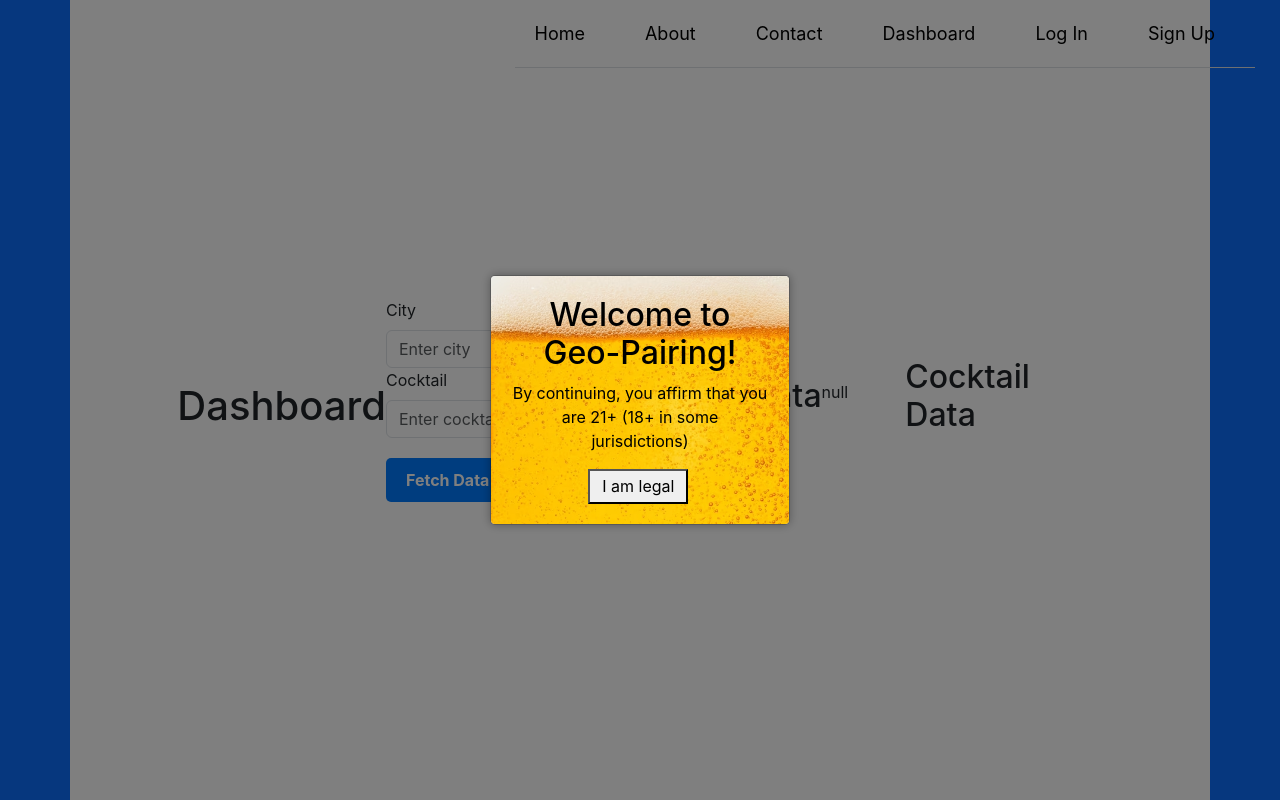
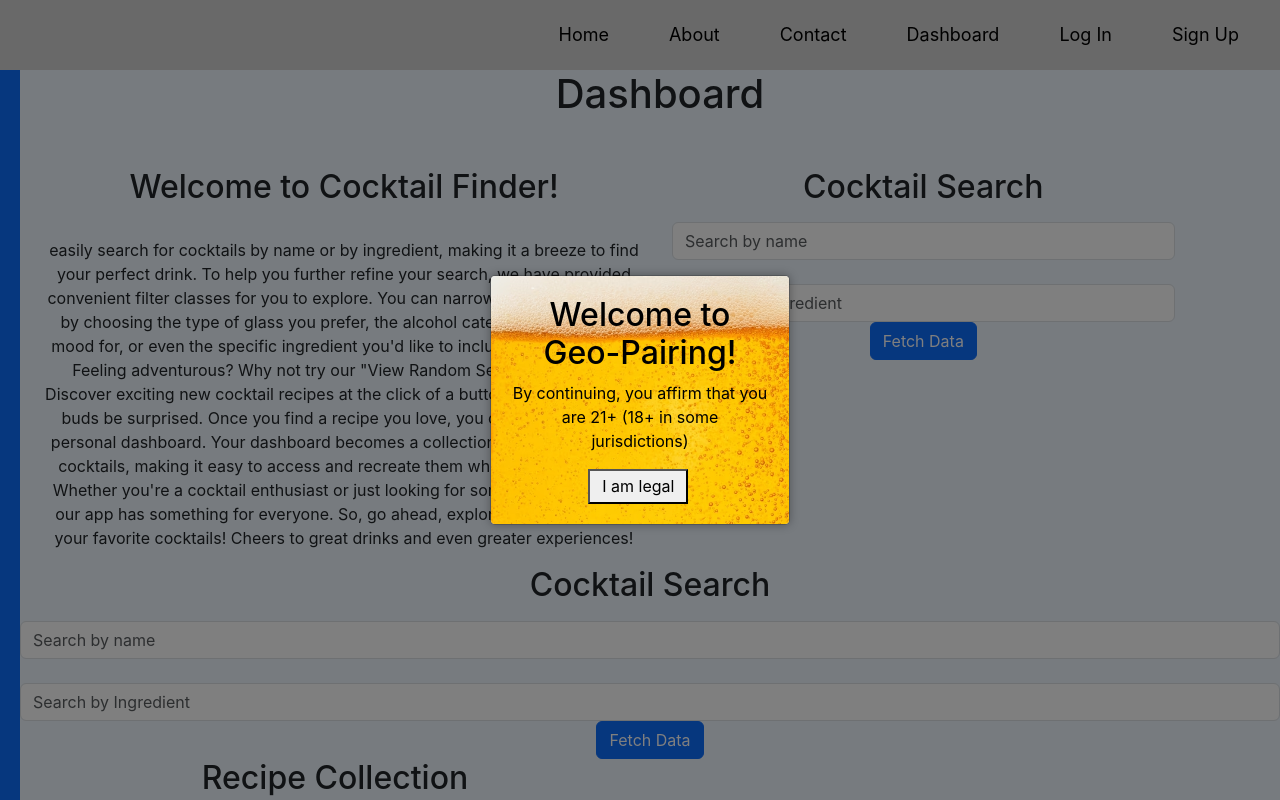
Before and after one commit to iangoodwin173/geo-pairing, a React (Create React App) app in the folder client/: page /dashboard in a window 1280 px wide. Shown: the top 800 px of the page. Built offline with nearby package versions, Linux system fonts and the light colour scheme.

Commit message:
updated styling

```diff
--- a/client/src/pages/Dashboard.js
+++ b/client/src/pages/Dashboard.js
@@ -1,10 +1,10 @@
-import React, { useState } from 'react';
-import { Button, Form, Container, Row, Col } from 'react-bootstrap';
-import { useForm } from 'react-hook-form';
-import fetchCityData from '../services/cityService';
-import fetchCocktailData from '../services/cocktailService';
+import React, { useState } from "react";
+import { Button, Form, Container, Row, Col } from "react-bootstrap";
+import { useForm } from "react-hook-form";
+import fetchCityData from "../services/cityService";
+import fetchCocktailData from "../services/cocktailService";
 
-import "../style/dashboard.css"
+import "../style/dashboard.css";
 
 const Dashboard = () => {
   const { register, handleSubmit } = useForm();
@@ -18,8 +18,10 @@ const Dashboard = () => {
       const cocktailDataResult = await fetchCocktailData(cocktail);
       console.log(cityDataResult, cocktailDataResult);
 
-      const cocktailNames = cocktailDataResult.drinks.map(drink => drink.strDrink);
-      const cocktailIngredients = cocktailDataResult.drinks.map(drink => ({
+      const cocktailNames = cocktailDataResult.drinks.map(
+        (drink) => drink.strDrink
+      );
+      const cocktailIngredients = cocktailDataResult.drinks.map((drink) => ({
         ingredient1: drink.strIngredient1,
         ingredient2: drink.strIngredient2,
         ingredient3: drink.strIngredient3,
@@ -35,41 +37,106 @@ const Dashboard = () => {
         ingredient13: drink.strIngredient13,
         ingredient14: drink.strIngredient14,
         ingredient15: drink.strIngredient15,
-
       }));
 
       setCityData(cityDataResult);
       setCocktailData(cocktailNames);
       setIngredients(cocktailIngredients);
-
-
-
-
-
-
     } catch (error) {
-      console.error('An error occurred while fetching data:', error);
+      console.error("An error occurred while fetching data:", error);
     }
   };
 
   return (
-    <Container>
+   <div className="dashboard-container">
+        <div className="header-container">
         <h1>Dashboard</h1>
+          <Row>
+            <Col className="intro-col" sm={6}>
+          <p className="p-class">
+            <h2>Welcome to Cocktail Finder!</h2> <br></br>
+            easily search for cocktails by name or by ingredient, making it a
+            breeze to find your perfect drink. To help you further refine your
+            search, we have provided convenient filter classes for you to
+            explore. You can narrow down your options by choosing the type of
+            glass you prefer, the alcohol category you're in the mood for, or
+            even the specific ingredient you'd like to include in your cocktail.
+            Feeling adventurous? Why not try our "View Random Selection"
+            feature! Discover exciting new cocktail recipes at the click of a
+            button and let your taste buds be surprised. Once you find a recipe
+            you love, you can save it to your personal dashboard. Your dashboard
+            becomes a collection of all your favorite cocktails, making it easy
+            to access and recreate them whenever you desire. Whether you're a
+            cocktail enthusiast or just looking for something refreshing, our
+            app has something for everyone. So, go ahead, explore, and start
+            saving your favorite cocktails! Cheers to great drinks and even
+            greater experiences!
+          </p>
+          </Col>
+
+          <Col className="search-col" sm={5}>
           <Form onSubmit={handleSubmit(onSubmit)}>
         <Form.Group controlId="city">
-          <Form.Label>City</Form.Label>
-          <Form.Control type="text" placeholder="Enter city" {...register('city')} />
+          <Form.Label> <h2>Cocktail Search</h2></Form.Label>
+          <Form.Control
+            type="text"
+            placeholder="Search by name"
+            {...register("city")}
+          />
         </Form.Group>
 
         <Form.Group controlId="cocktail">
-          <Form.Label>Cocktail</Form.Label>
-          <Form.Control type="text" placeholder="Enter cocktail" {...register('cocktail')} />
+          <Form.Label></Form.Label>
+          <Form.Control
+            type="text"
+            placeholder="Search by Ingredient"
+            {...register("cocktail")}
+          />
         </Form.Group>
 
         <Button variant="primary" type="submit">
           Fetch Data
         </Button>
       </Form>
+            </Col>
+          </Row>
+        </div>
+
+
+
+        <div className="options-container">
+          <Form onSubmit={handleSubmit(onSubmit)}>
+        <Form.Group controlId="city">
+          <Form.Label> <h2>Cocktail Search</h2></Form.Label>
+          <Form.Control
+            type="text"
+            placeholder="Search by name"
+            {...register("city")}
+          />
+        </Form.Group>
+
+        <Form.Group controlId="cocktail">
+          <Form.Label></Form.Label>
+          <Form.Control
+            type="text"
+            placeholder="Search by Ingredient"
+            {...register("cocktail")}
+          />
+        </Form.Group>
+
+        <Button variant="primary" type="submit">
+          Fetch Data
+        </Button>
+      </Form>
+
+
+          <Col className="display-container" md={6}>
+            <h2>Recipe Collection</h2>
+          </Col>
+        </div>
+
+
+
 
       <Row>
         <Col>
@@ -84,7 +151,7 @@ const Dashboard = () => {
             <ul>
               {cocktailData &&
                 cocktailData.map((cocktail, index) => (
-          <li key={cocktail} className='cocktail-results-list'>
+                  <li key={cocktail} className="cocktail-results-list">
                     {/* <a
               className="cocktail-results-links"
               href={`https://thecocktaildb.com/browse.php?s=${cocktail}`}
@@ -93,17 +160,21 @@ const Dashboard = () => {
             >
 
             </a> */}
-
-                <button className='save-button'>💾</button>
+                    <button className="save-button">💾</button>
                     {cocktail}:
-
-
-
                     <ul>
                       {cocktailIngredients &&
                         cocktailIngredients[index] &&
-                Object.values(cocktailIngredients[index]).map((ingredient, idx) =>
-                  ingredient ? <li key={idx} className='cocktail-ingredients-list'>{ingredient}</li> : null
+                        Object.values(cocktailIngredients[index]).map(
+                          (ingredient, idx) =>
+                            ingredient ? (
+                              <li
+                                key={idx}
+                                className="cocktail-ingredients-list"
+                              >
+                                {ingredient}
+                              </li>
+                            ) : null
                         )}
                     </ul>
                   </li>
@@ -112,7 +183,7 @@ const Dashboard = () => {
           </Container>
         </Col>
       </Row>
-    </Container>
+    </div>
   );
 };
 
--- a/client/src/style/dashboard.css
+++ b/client/src/style/dashboard.css
@@ -1,40 +1,31 @@
-/* style.css */
+.dashboard-container {
+  text-align: center;
+  margin-top: 70px;
+  margin-left: 20px;
+  background-color: aliceblue;
+}
 
-/* Center the header with top margin */
-.container h1 {
-    text-align: center;
-    margin-top: 20px;
-  }
+.row {
+  margin-top: 50px;
+}
 
-  /* Style the "Fetch Data" button */
-  button[type="submit"] {
-    background-color: #007bff;
-    color: white;
-    font-weight: bold;
-    border: none;
-    padding: 10px 20px;
-    border-radius: 5px;
-    cursor: pointer;
-    margin-top: 20px;
-  }
+.Form.Control {
+  margin-top: 20px;
+}
 
-  button[type="submit"]:hover {
-    background-color: #0056b3; /* Darker blue color on hover */
-  }
+.header-container {
+  text-align: center;
+  margin-top: 70px;
+  margin-left: 20px;
+  background-color: aliceblue;
 
-  /* Style the list of cocktails */
-  ul {
-    list-style: none;
-    padding: 0;
-  }
+}
 
-  .cocktail-results-list {
-    margin-bottom: 20px;
-    padding: 10px;
-    background-color: #f2f2f2;
-    border-radius: 5px;
-  }
+.h1 {
+  margin-top: 50px;
+}
 
-  .cocktail-ingredients-list {
-    margin-left: 15px;
-  }
+
+.header-container p {
+font-size: medium;
+}
--- a/client/src/style/nav.css
+++ b/client/src/style/nav.css
@@ -1,10 +1,11 @@
-/* navbar.css */
-
 .navbar-links {
     display: flex;
     list-style: none;
     padding: 0;
     margin: 0;
+    position: fixed;
+    top: 1px;
+    right: 1px;
   }
 
   .navbar-links li {
@@ -17,5 +18,5 @@
   }
 
   .navbar-links li a:hover {
-    color: red; /* Add a hover effect - change the color to light gray */
+    color: red; /* Optional hover color */
   }
```
Lines whose indentation alone changed are shown as unchanged.
